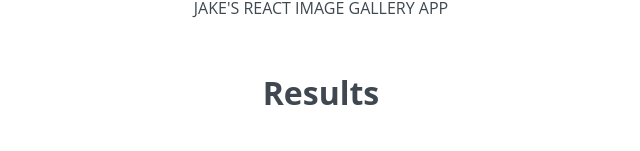
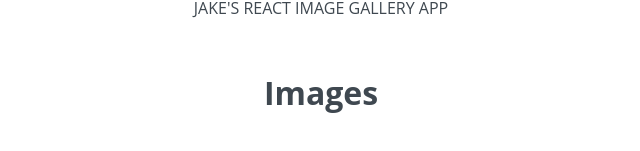
Before and after one commit to JacobKnecht/gallery-app, a React (Create React App) app: page / in a window 1280 px wide. Shown: the part 219-370 px from the top of the page, without its empty margins (319-959 px from the left). Built offline with nearby package versions, Linux system fonts and the light colour scheme; no server answers.

Commit message:
Gallery component now receives image page title through interpolation

```diff
--- a/src/components/Gallery.js
+++ b/src/components/Gallery.js
@@ -8,7 +8,7 @@ class Gallery extends Component {
   render() {
     return (
       <div className="photo-container">
-        <h2>Results</h2>
+        <h2>{this.props.title} Images</h2>
         <ul>
           {
             this.props.images.map(image => {
```
